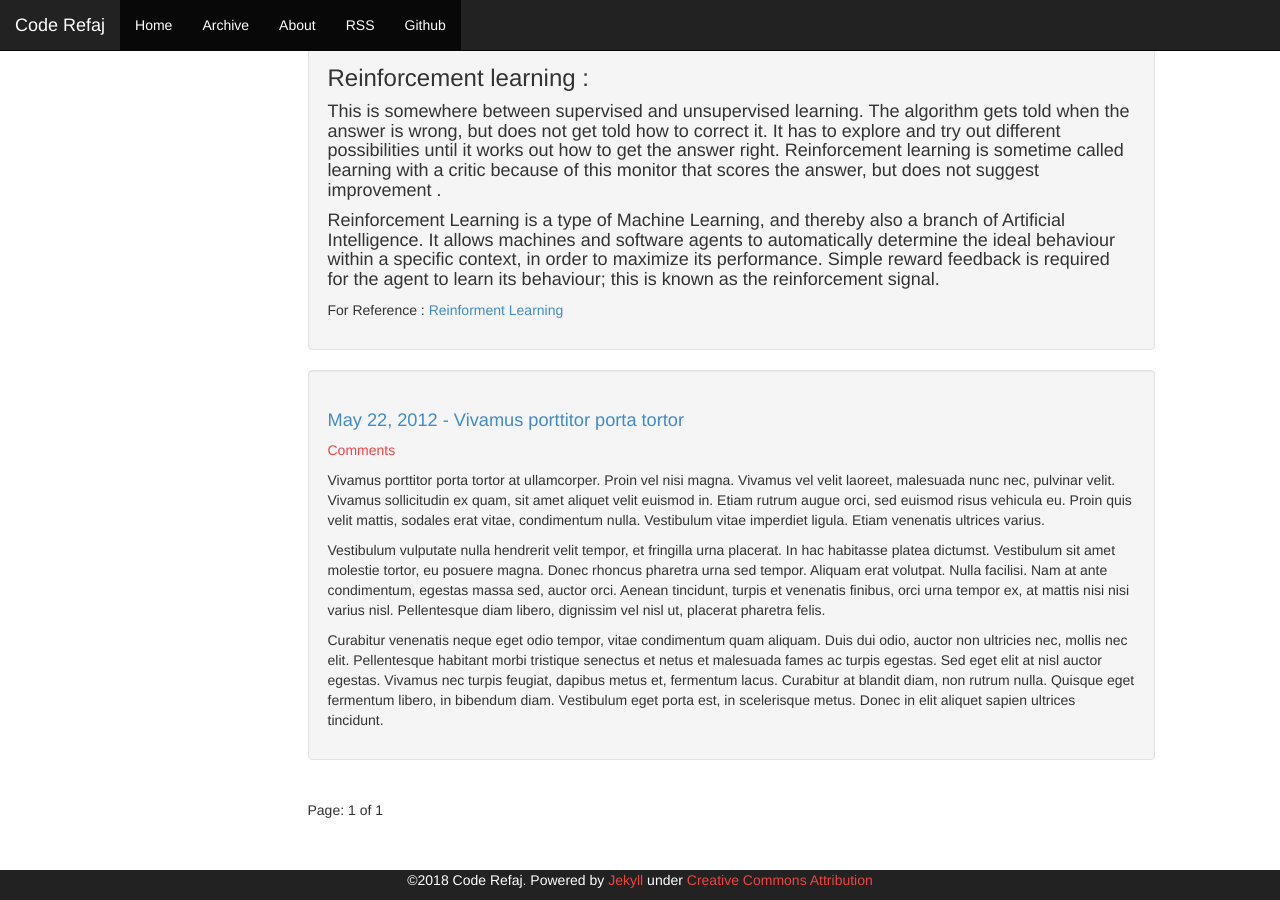
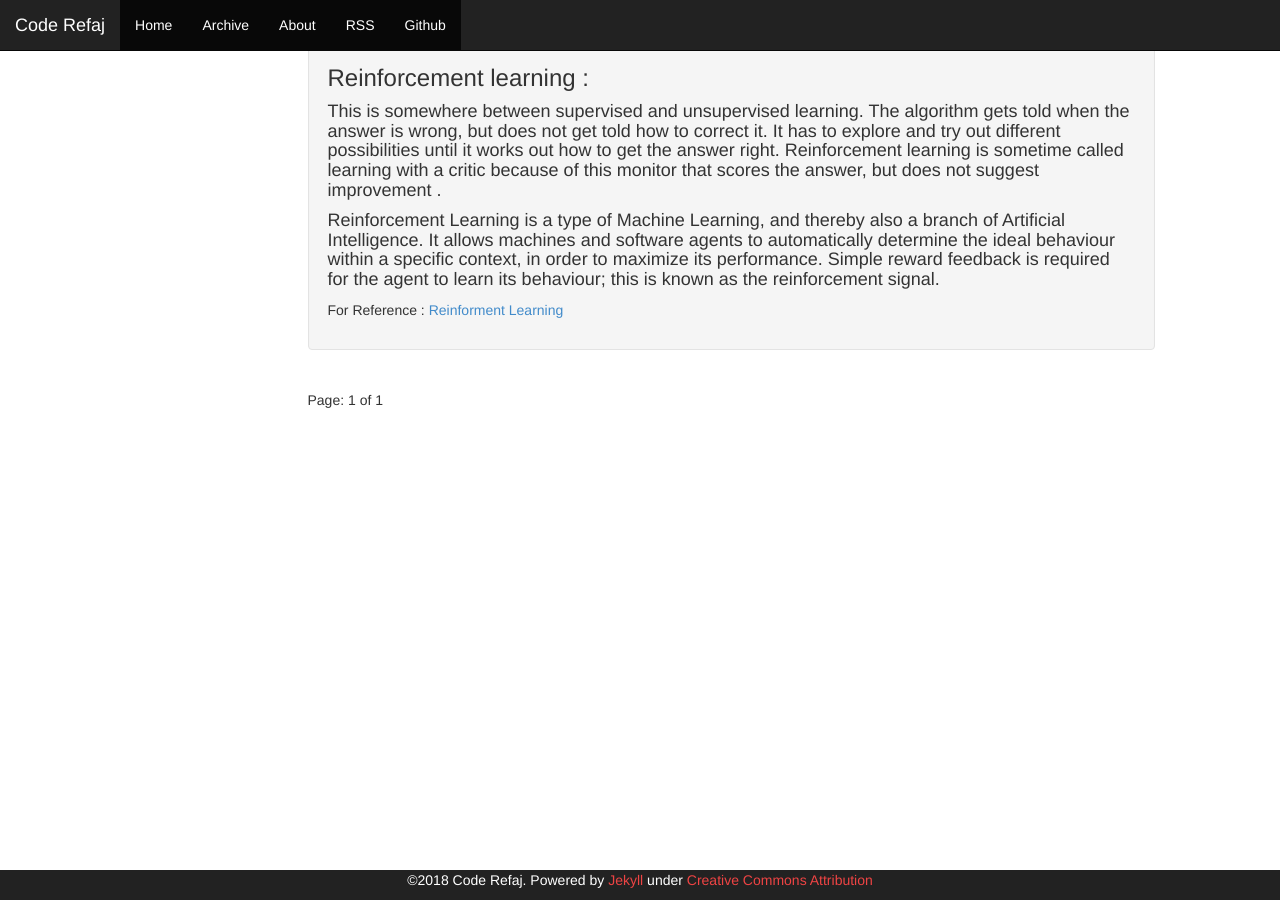
Before and after one commit to coderefaj/coderefaj.github.io, a Jekyll site: the page built from index.html, in a window 1280 px wide and 900 px high, scrolled down 2195 px. Built offline with Jekyll 4.4.1, drawn with Linux system fonts in a browser that asks for light colours; the list of posts is cut into pages by our own code; comment, search, counter and statistics services are not loaded; some of the changed text lies outside the part shown.

```diff
--- a/_includes/links-list.html
+++ b/_includes/links-list.html
@@ -1,7 +1,5 @@
 <h1>Links</h1>
 <ul>
-  <li><a href="#">One</a></li>
-  <li><a href="#">Two</a></li>
-  <li><a href="#">Three</a></li>
-  <li><a href="#">Four</a></li>
+  <li><a href="https://github.com/coderefaj">Code Refaj Git</a></li>
+
 </ul>
--- a/_posts/2012-05-22-Vivamus-porttitor-porta-tortor.md
+++ /dev/null
@@ -1,12 +0,0 @@
----
-layout: post
-title: "Vivamus porttitor porta tortor"
-date: 2012-05-22 16:25:06 -0700
-comments: true
----
-
-Vivamus porttitor porta tortor at ullamcorper. Proin vel nisi magna. Vivamus vel velit laoreet, malesuada nunc nec, pulvinar velit. Vivamus sollicitudin ex quam, sit amet aliquet velit euismod in. Etiam rutrum augue orci, sed euismod risus vehicula eu. Proin quis velit mattis, sodales erat vitae, condimentum nulla. Vestibulum vitae imperdiet ligula. Etiam venenatis ultrices varius.
-
-Vestibulum vulputate nulla hendrerit velit tempor, et fringilla urna placerat. In hac habitasse platea dictumst. Vestibulum sit amet molestie tortor, eu posuere magna. Donec rhoncus pharetra urna sed tempor. Aliquam erat volutpat. Nulla facilisi. Nam at ante condimentum, egestas massa sed, auctor orci. Aenean tincidunt, turpis et venenatis finibus, orci urna tempor ex, at mattis nisi nisi varius nisl. Pellentesque diam libero, dignissim vel nisl ut, placerat pharetra felis.
-
-Curabitur venenatis neque eget odio tempor, vitae condimentum quam aliquam. Duis dui odio, auctor non ultricies nec, mollis nec elit. Pellentesque habitant morbi tristique senectus et netus et malesuada fames ac turpis egestas. Sed eget elit at nisl auctor egestas. Vivamus nec turpis feugiat, dapibus metus et, fermentum lacus. Curabitur at blandit diam, non rutrum nulla. Quisque eget fermentum libero, in bibendum diam. Vestibulum eget porta est, in scelerisque metus. Donec in elit aliquet sapien ultrices tincidunt.
```
